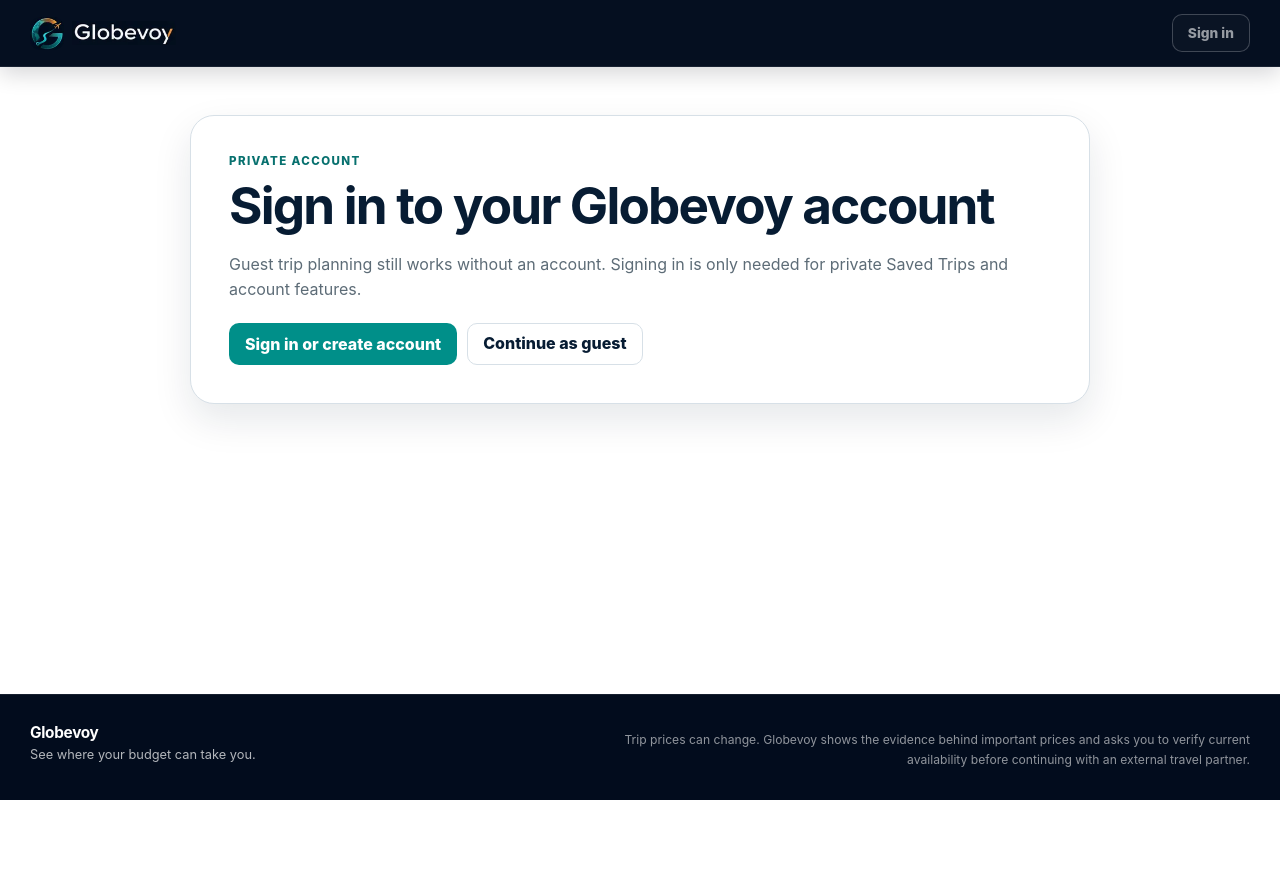
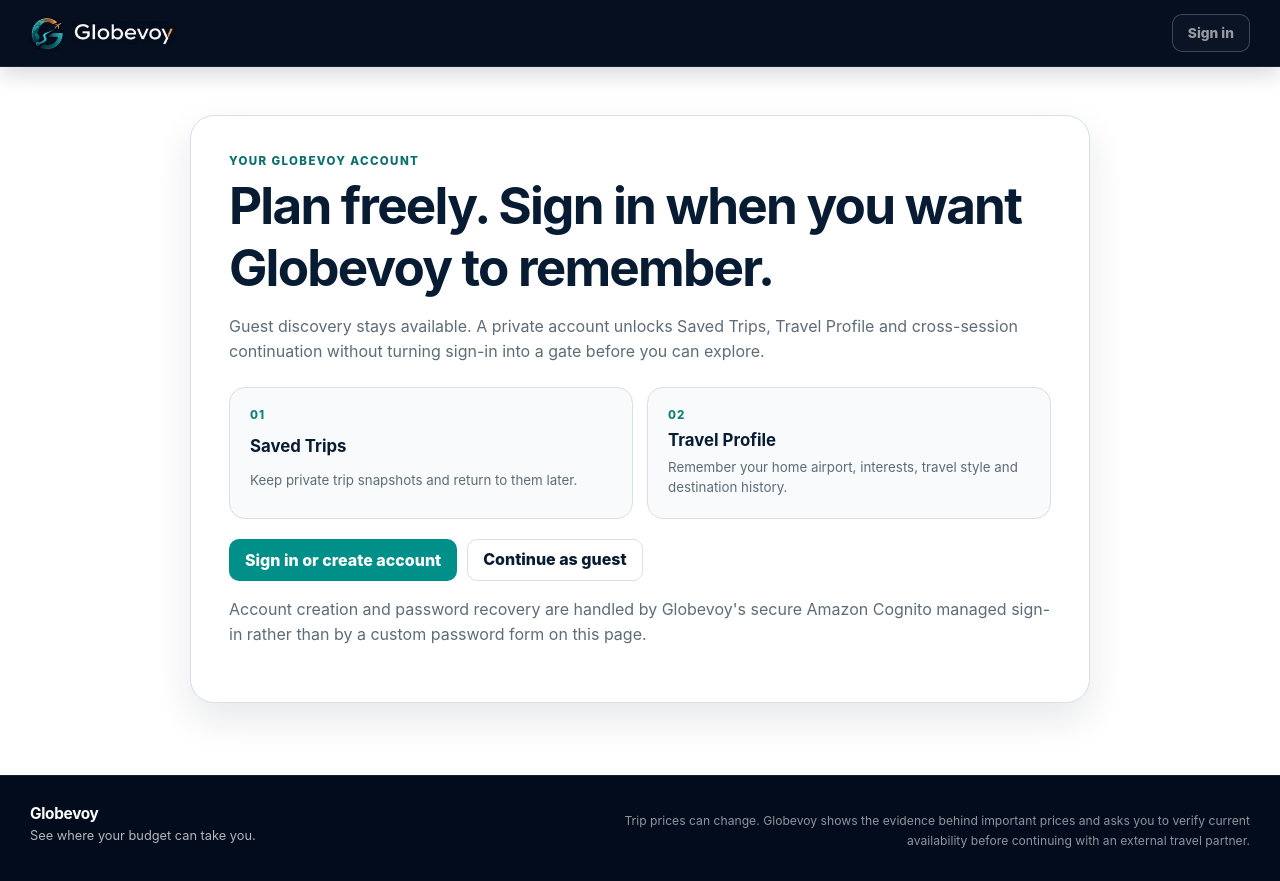
Before and after one commit to Wajeeh7565/globevoy, a Next.js app in the folder web/: page /react/account in a window 1280 px wide. Before the commit the page ends 800 px from the top, so only its background shows below. Built offline with nearby package versions, Linux system fonts and the light colour scheme.

Commit message:
GV-WEB-710F-R1 upgrade account hub

```diff
--- a/web/components/account/account-page-client.tsx
+++ b/web/components/account/account-page-client.tsx
@@ -14,31 +14,43 @@ export function AccountPageClient() {
   if (!session) {
     return (
       <section className="gv-account-panel" aria-labelledby="account-sign-in-title">
-        <p className="gv-kicker">PRIVATE ACCOUNT</p>
-        <h1 id="account-sign-in-title">Sign in to your Globevoy account</h1>
-        <p className="gv-muted">Guest trip planning still works without an account. Signing in is only needed for private Saved Trips and account features.</p>
+        <p className="gv-kicker">YOUR GLOBEVOY ACCOUNT</p>
+        <h1 id="account-sign-in-title">Plan freely. Sign in when you want Globevoy to remember.</h1>
+        <p className="gv-muted">Guest discovery stays available. A private account unlocks Saved Trips, Travel Profile and cross-session continuation without turning sign-in into a gate before you can explore.</p>
+        <div className="gv-account-dashboard__cards" aria-label="Account benefits">
+          <div className="gv-account-dashboard__card"><span>01</span><strong>Saved Trips</strong><small>Keep private trip snapshots and return to them later.</small></div>
+          <div className="gv-account-dashboard__card"><span>02</span><strong>Travel Profile</strong><small>Remember your home airport, interests, travel style and destination history.</small></div>
+        </div>
         <div className="gv-account-actions">
           <Button onClick={() => { void signIn('/react/account/'); }}>Sign in or create account</Button>
-          <a className="gv-button gv-button--secondary" href="/index.html">Continue as guest</a>
+          <Link className="gv-button gv-button--secondary" href="/">Continue as guest</Link>
         </div>
+        <p className="gv-muted">Account creation and password recovery are handled by Globevoy&apos;s secure Amazon Cognito managed sign-in rather than by a custom password form on this page.</p>
         {status ? <p className="gv-account-status" role="status">{status}</p> : null}
       </section>
     );
   }
 
   return (
-    <section className="gv-account-panel" aria-labelledby="account-title">
-      <p className="gv-kicker">GV-WEB-707A · COGNITO ACCOUNT</p>
-      <h1 id="account-title">Your account</h1>
-      <p className="gv-account-success">Signed in securely with Amazon Cognito.</p>
+    <section className="gv-account-panel gv-account-dashboard" aria-labelledby="account-title">
+      <div>
+        <p className="gv-kicker">SIGNED-IN ACCOUNT</p>
+        <h1 id="account-title">Welcome back.</h1>
+        <p className="gv-account-success">Your Globevoy account session is active.</p>
+      </div>
+
+      <div className="gv-account-dashboard__cards">
+        <Link className="gv-account-dashboard__card" href="/my-trips/"><span>MY TRIPS</span><strong>Saved Trips</strong><small>Open private saved journeys, recheck current prices and continue planning.</small></Link>
+        <Link className="gv-account-dashboard__card" href="/travel-profile/"><span>PERSONALIZATION</span><strong>Travel Profile</strong><small>Set your home base, country context, interests, hotel style and travel history.</small></Link>
+      </div>
+
       <dl className="gv-account-details">
         <div><dt>Email</dt><dd>{session.user.email || 'Email available after Cognito profile lookup'}</dd></div>
-        <div><dt>Account ID</dt><dd>{session.user.username || session.user.sub}</dd></div>
         <div><dt>Email verified</dt><dd>{session.user.emailVerified ? 'Yes' : 'Not confirmed in this session'}</dd></div>
       </dl>
-      <p className="gv-muted">Globevoy keeps the access token only in sessionStorage for this browser tab/session. No refresh token or ID token is persisted by this React account flow.</p>
-      <div className="gv-account-actions">
-        <Link className="gv-button gv-button--primary" href="/my-trips/">View My Trips</Link>
+
+      <div className="gv-account-dashboard__footer">
+        <p>Globevoy keeps the access token only in sessionStorage for this browser session. No refresh token or ID token is persisted by this React account flow.</p>
         <Button variant="secondary" onClick={signOut}>Sign out</Button>
       </div>
     </section>
```
